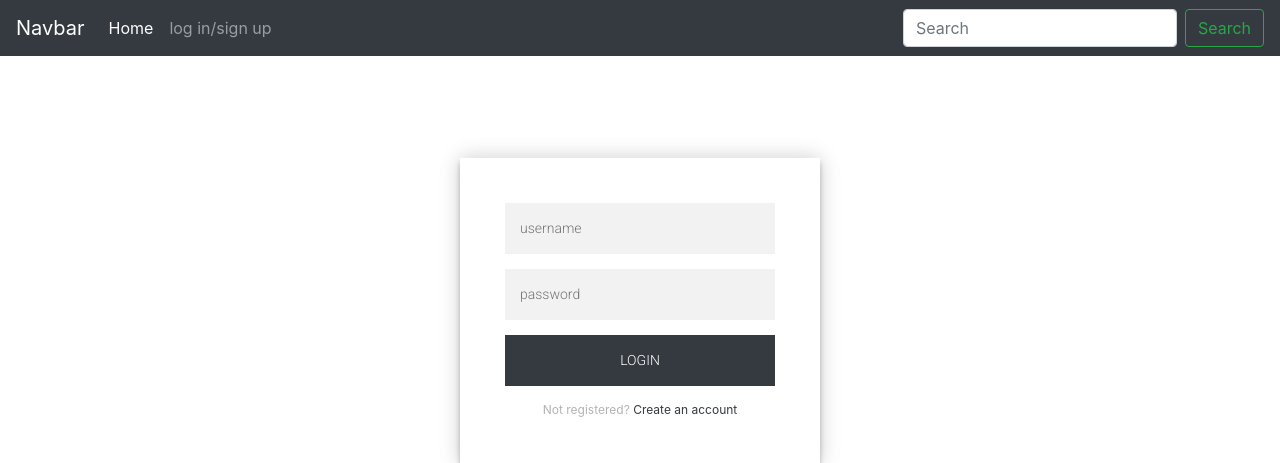
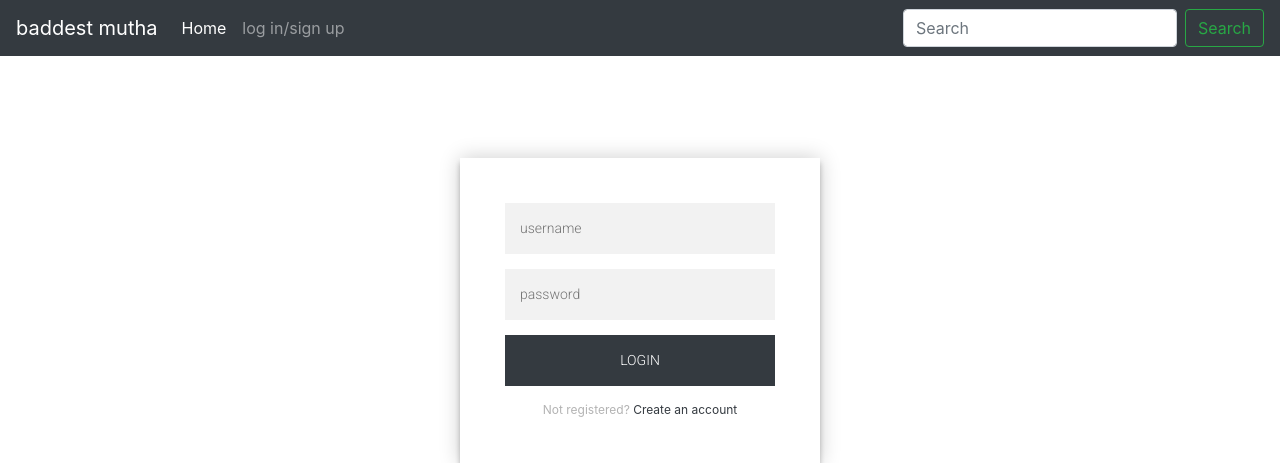
Before and after one commit to martinmaguire89/milestone-project-3, a Flask app: page /login in a window 1280 px wide. Shown: the top 463 px of the page. Run offline with Flask 2, Linux system fonts and the light colour scheme; some libraries are stand-ins or nearby versions.

Commit message:
updated html for index.html

```diff
--- a/templates/base.html
+++ b/templates/base.html
@@ -11,7 +11,7 @@
 <body>
     <!-- Navigation -->
 <nav class="navbar navbar-expand-lg navbar-dark bg-dark">
-  <a class="navbar-brand" href="#">Navbar</a>
+  <a class="navbar-brand" href="#">baddest mutha </a>
   <button class="navbar-toggler" type="button" data-toggle="collapse" data-target="#navbarSupportedContent" aria-controls="navbarSupportedContent" aria-expanded="false" aria-label="Toggle navigation">
     <span class="navbar-toggler-icon"></span>
   </button>
@@ -34,7 +34,7 @@
 </nav>
 {% block content %}
 {% endblock %}
-<!-- Full Page Image Header with Vertically Centered Content -->
+
 
 
 <script src="https://code.jquery.com/jquery-3.4.1.slim.min.js" integrity="sha384-J6qa4849blE2+poT4WnyKhv5vZF5SrPo0iEjwBvKU7imGFAV0wwj1yYfoRSJoZ+n" crossorigin="anonymous"></script>
```
